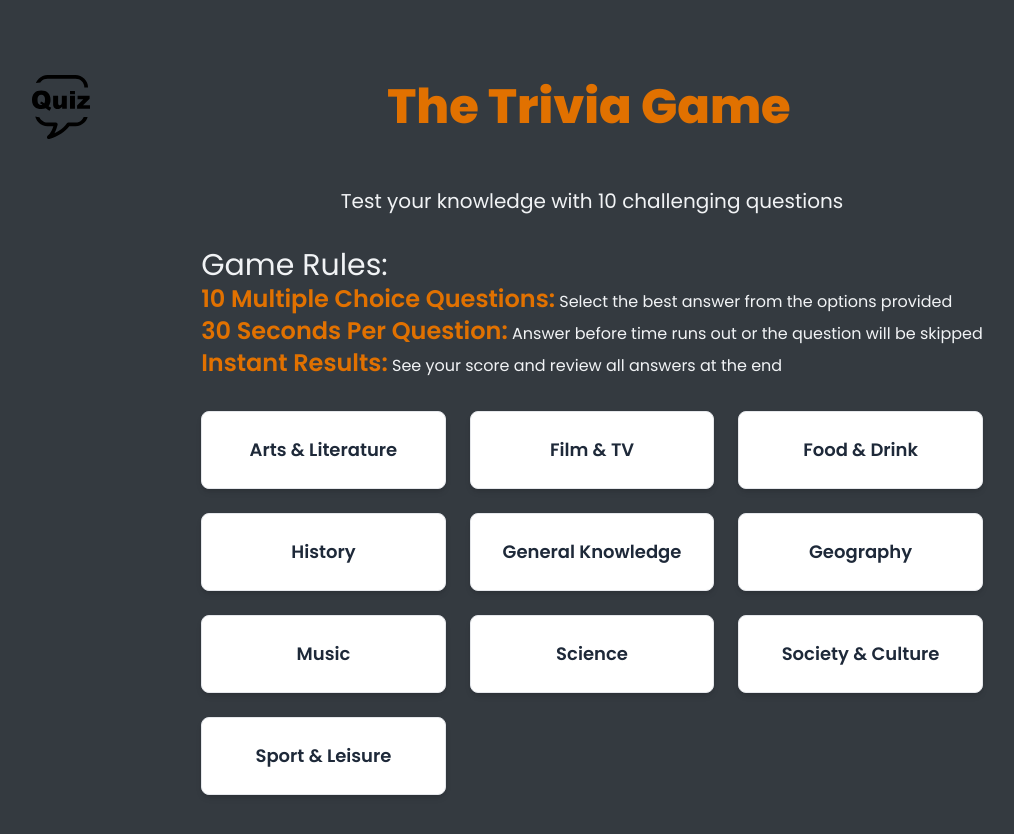
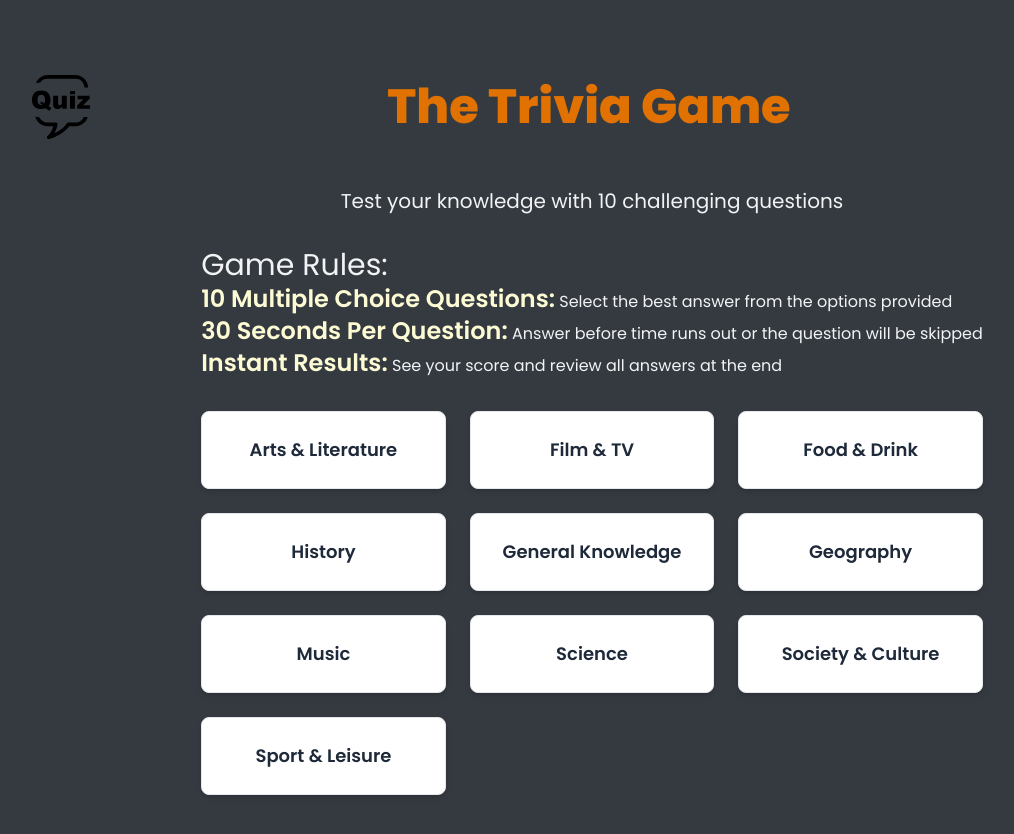
Before and after one commit to Chu29/react-quiz-app, a React (Vite) app: page / in a window 1280 px wide. Shown: the top 834 px of the page, without its empty margins (48-1062 px from the left). Built offline with nearby package versions, Linux system fonts and the light colour scheme.

Commit message:
refactor(ui): Change title title to improve app UX

```diff
--- a/src/components/Header.jsx
+++ b/src/components/Header.jsx
@@ -34,19 +34,19 @@
           <div className="text-left flex flex-col ">
             <p className="text-3xl">Game Rules: </p>
             <p>
-              <span className="font-semibold text-2xl text-amber-600">
+              <span className="font-semibold text-2xl text-[#FDFBD4]">
                 10 Multiple Choice Questions:
               </span>{" "}
               Select the best answer from the options provided
             </p>
             <p>
-              <span className="font-semibold text-2xl text-amber-600">
+              <span className="font-semibold text-2xl text-[#FDFBD4]">
                 30 Seconds Per Question:
               </span>{" "}
               Answer before time runs out or the question will be skipped
             </p>
             <p>
-              <span className="font-semibold text-2xl text-amber-600">
+              <span className="font-semibold text-2xl text-[#FDFBD4]">
                 Instant Results:
               </span>{" "}
               See your score and review all answers at the end
```
